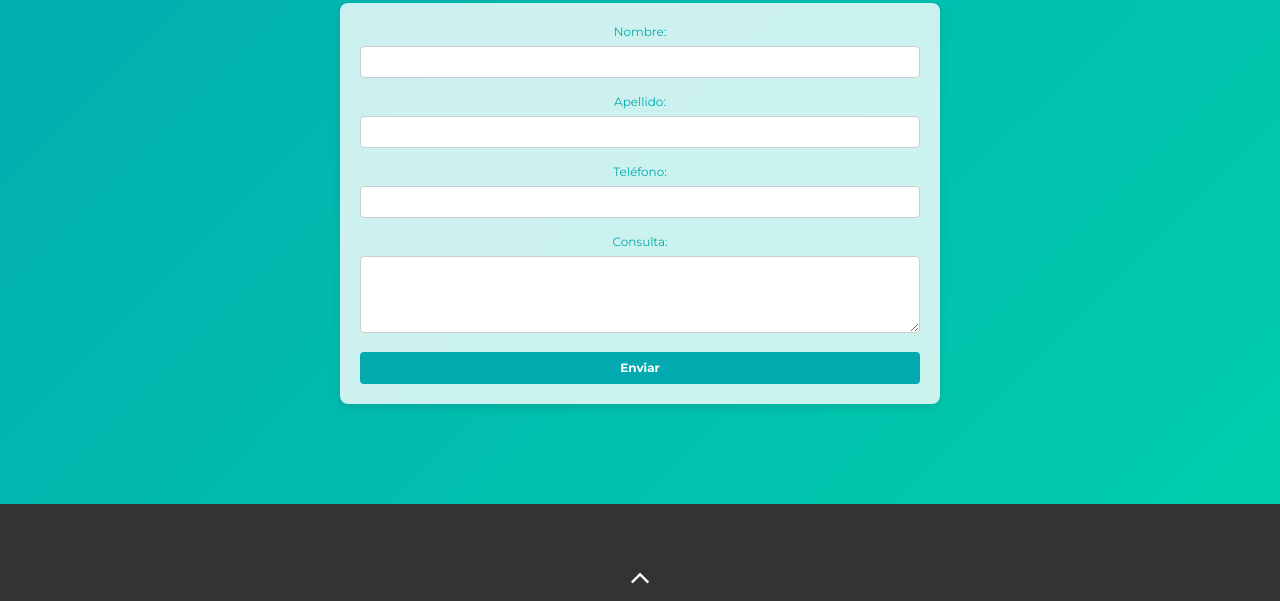
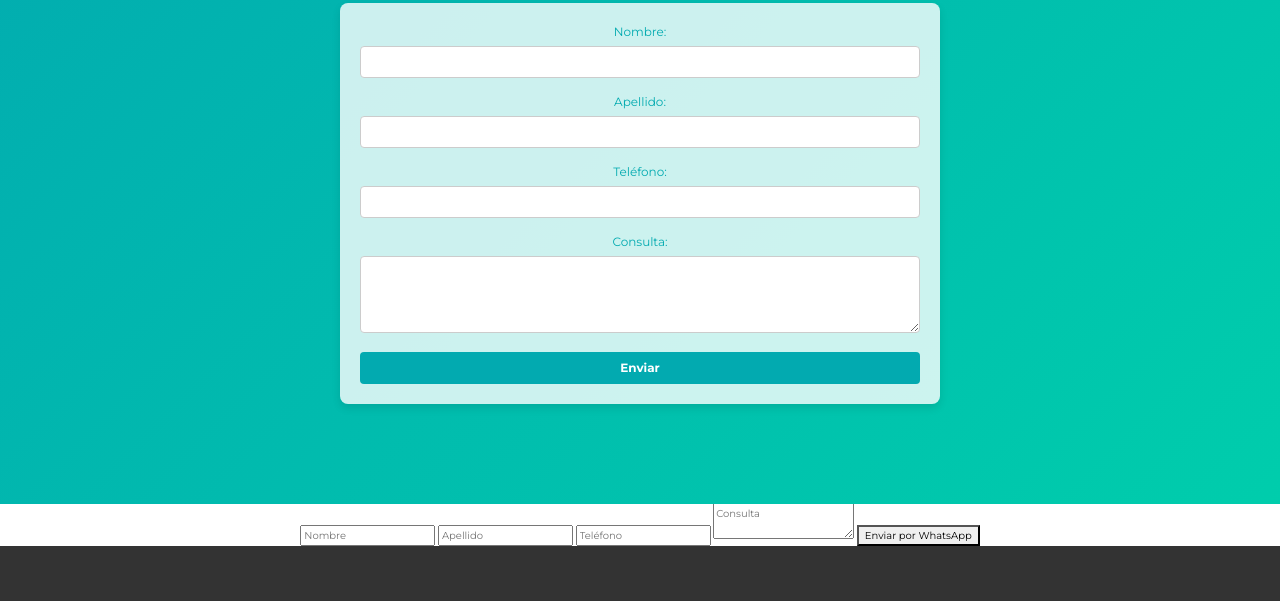
Before and after one commit to rodri720/porfolio-productora, a website built with Parcel: page src/index.html in a window 1280 px wide. Shown: the part 2277-2878 px from the top of the page. Built offline with nearby package versions, Linux system fonts and the light colour scheme.

Commit message:
arreglo consulta

```diff
--- a/src/index.html
+++ b/src/index.html
@@ -156,18 +156,34 @@
 
     <script>
       function sendWhatsAppMessage() {
-        const nombre = encodeURIComponent(document.getElementById('nombre').value);
-        const apellido = encodeURIComponent(document.getElementById('apellido').value);
-        const telefono = encodeURIComponent(document.getElementById('telefono').value);
-        const consulta = encodeURIComponent(document.getElementById('consulta').value);
+        const nombre = document.getElementById('nombre').value.trim();
+        const apellido = document.getElementById('apellido').value.trim();
+        const telefono = document.getElementById('telefono').value.trim();
+        const consulta = document.getElementById('consulta').value.trim();
+
+        // Validación básica
+        if(!nombre || !consulta) {
+          alert("Por favor complete nombre y consulta");
+          return;
+        }
 
         const message = `Nombre: ${nombre}%0AApellido: ${apellido}%0ATeléfono: ${telefono}%0AConsulta: ${consulta}`;
-        const phoneNumber = '+543517509458';
+        const phoneNumber = '543517509458'; // Nota: sin el signo +
         const url = `https://wa.me/${phoneNumber}?text=${message}`;
 
-        window.open(url, '_blank');
+        // Abre WhatsApp (alternativa más compatible)
+        window.location.href = url;
       }
-    </script>
+      </script>
+      <form>
+        <input type="text" id="nombre" placeholder="Nombre" required>
+        <input type="text" id="apellido" placeholder="Apellido">
+        <input type="tel" id="telefono" placeholder="Teléfono">
+        <textarea id="consulta" placeholder="Consulta" required></textarea>
+
+        <!-- Botón que ejecuta la función -->
+        <button type="button" onclick="sendWhatsAppMessage()">Enviar por WhatsApp</button>
+      </form>
 
     <!-- **** Footer Section **** -->
     <footer class="footer navbar-static-bottom">
```
